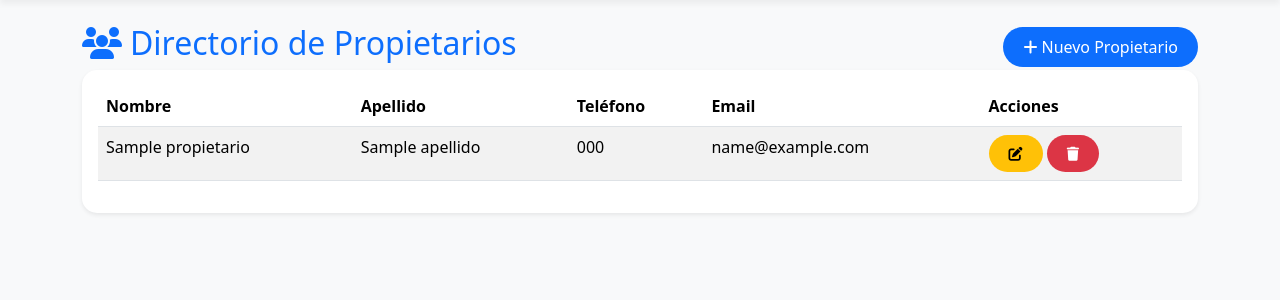
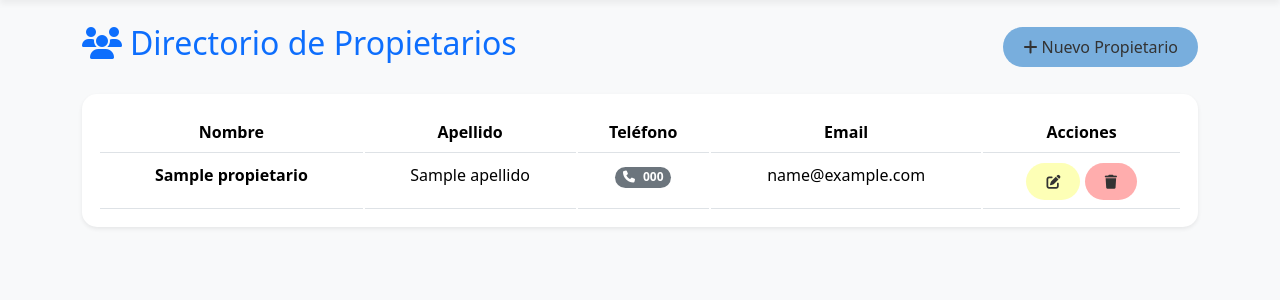
Before and after one commit to MiguelAngelRamos/veterinaria-django, a Django app: template templates/pacientes/propietario_list.html in a window 1280 px wide. Shown: the part 56-356 px from the top of the page. Run offline with Django 3.2, Linux system fonts and the light colour scheme; the template is opened without the code that fills it: most values are stand-ins (such as "Sample title", 1, 10 or a date in 2020); some libraries are stand-ins or nearby versions.

Commit message:
estilos de las tablas

```diff
--- a/pacientes/static/css/custom.css
+++ b/pacientes/static/css/custom.css
@@ -39,7 +39,7 @@ body {
   border-radius: 15px;
   box-shadow: 0 4px 15px rgba(0, 0, 0, 0.05);
   background-color: #fff;
-  transition: transform 0.3s ease;
+  transition: transform 0.3s ease, box-shadow 0.3s ease;
 }
 
 .card:hover {
@@ -57,6 +57,26 @@ body {
   transition: all 0.3s ease;
 }
 
+.btn-primary {
+  background-color: var(--pastel-primary);
+  color: #333;
+}
+
+.btn-primary:hover {
+  background-color: #8bbce5;
+  transform: scale(1.05);
+}
+
+.btn-secondary {
+  background-color: var(--pastel-secondary);
+  color: #333;
+}
+
+.btn-secondary:hover {
+  background-color: #a9cfed;
+  transform: scale(1.05);
+}
+
 .btn-success {
   background-color: var(--pastel-success);
   color: #333;
@@ -66,3 +86,42 @@ body {
   background-color: #b5e3ab;
   transform: scale(1.05);
 }
+
+.btn-danger {
+  background-color: var(--pastel-danger);
+  color: #333;
+}
+
+.btn-danger:hover {
+  background-color: #e59b9b;
+  transform: scale(1.05);
+}
+
+.btn-warning {
+  background-color: var(--pastel-warning);
+  color: #333;
+}
+
+.btn-warning:hover {
+  background-color: #e5e5a3;
+  transform: scale(1.05);
+}
+
+/* Forms */
+
+.form-control {
+  border-radius: 10px;
+  border: 1px solid #dee2e6;
+  padding: 10px 15px;
+}
+
+.form-control:focus {
+  border-color: var(--pastel-primary);
+  box-shadow: 0 0 0 0.2rem rgba(162, 210, 255, 0.25);
+}
+
+/* Tables */
+
+.table {
+  border-collapse: separate;
+}
--- a/templates/pacientes/paciente_list.html
+++ b/templates/pacientes/paciente_list.html
@@ -20,7 +20,7 @@
         {% for paciente in pacientes %}
         <tr>
           <td>{{ paciente.nombre }}</td>
-          <td>{{ paciente.especie }}</td>
+          <td><span class="badge bg-secondary rounded-pill">{{ paciente.especie }}</span></td>
           <td>{{ paciente.raza }}</td>
           <td>{{ paciente.fecha_nacimiento }}</td>
           <td>{{ paciente.propietario }}</td>
--- a/templates/pacientes/propietario_list.html
+++ b/templates/pacientes/propietario_list.html
@@ -1,17 +1,17 @@
 {% extends 'base.html' %}
 
 {% block content %}
-<div class="d-flex justify-content-between align-items-center">
+<div class="d-flex justify-content-between align-items-center mb-4 mt-3">
   <h2 class="font-weight-bold text-primary"><i class="fa-solid fa-users me-2"></i>Directorio de Propietarios</h2>
   <a href="{% url 'propietario_create' %}" class="btn btn-primary"><i class="fa-solid fa-plus me-1"></i>Nuevo
     Propietario</a>
 </div>
 
 <div class="card shadow-sm">
-  <div class="card-body">
+  <div class="card-body table-responsive">
     <!-- TABLA nombre, apellido, telefono_contacto, email -->
-    <table class="table table-striped">
-      <thead>
+    <table class="table table-hover mb-0 text-center">
+      <thead class="bg-light">
         <tr>
           <th>Nombre</th>
           <th>Apellido</th>
@@ -23,9 +23,9 @@
       <tbody>
         {% for propietario in propietarios %}
         <tr>
-          <td>{{ propietario.nombre }}</td>
+          <td class="fw-bold">{{ propietario.nombre }}</td>
           <td>{{ propietario.apellido }}</td>
-          <td>{{ propietario.telefono_contacto }}</td>
+          <td><span class="badge bg-secondary rounded-pill"><i class="fa-solid fa-phone me-2"></i>{{ propietario.telefono_contacto }}</span></td>
           <td>{{ propietario.email }}</td>
           <td>
             <!-- Botones Editar y Eliminar -->
```
